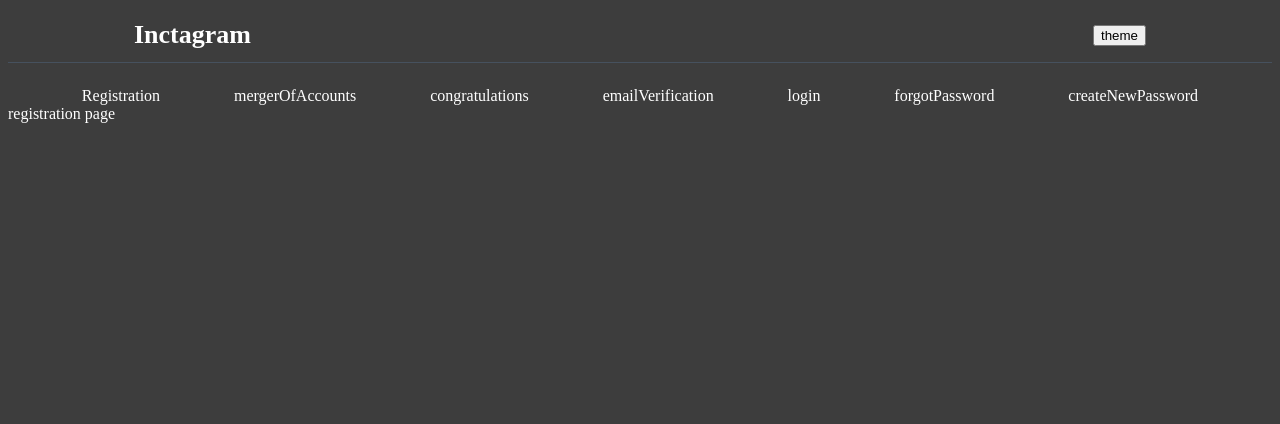
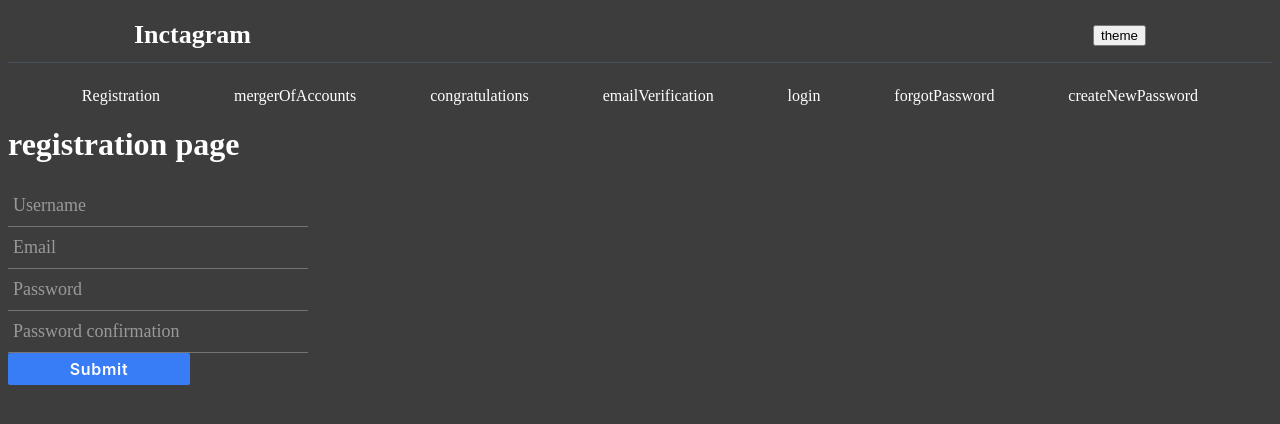
Before and after one commit to sousva/inctagram, a Next.js app: page /registration in a window 1280 px wide. Shown: the top 424 px of the page. Built offline with nearby package versions, Linux system fonts and the light colour scheme.

Commit message:
fix: InputText with forwardRef

```diff
--- a/src/app/registration/page.tsx
+++ b/src/app/registration/page.tsx
@@ -1,5 +1,39 @@
+'use client'
 import React from 'react'
+import {InputText} from '../../common/components/InputText/InputText'
+import {SubmitHandler, useForm} from 'react-hook-form'
+import {Button} from '../../common/components/Button/Button'
+
+type Inputs = {
+    Username: string
+    Email: string
+    Password: string
+    PasswordConfirmation: string
+}
 
 export default function Page() {
-    return <>registration page</>
+    const {
+        register,
+        handleSubmit,
+        formState: {errors},
+    } = useForm<Inputs>()
+    const onSubmit: SubmitHandler<Inputs> = data => alert(JSON.stringify(data, null, 2))
+
+    return (
+        <div>
+            <h1>registration page</h1>
+            <form onSubmit={handleSubmit(onSubmit)}>
+                <InputText label={'Username'} type={'text'} {...register('Username')} error={errors.Username} />
+                <InputText label={'Email'} type={'email'} {...register('Email')} error={errors.Username} />
+                <InputText label={'Password'} type={'password'} {...register('Password')} error={errors.Username} />
+                <InputText
+                    label={'Password confirmation'}
+                    type={'password'}
+                    {...register('PasswordConfirmation')}
+                    error={errors.Username}
+                />
+                <Button type={'submit'}>Submit</Button>
+            </form>
+        </div>
+    )
 }
--- a/src/common/components/InputText/InputText.styled.tsx
+++ b/src/common/components/InputText/InputText.styled.tsx
@@ -42,9 +42,9 @@ export const Wrapper = styled.div`
     }
 
     /* active state */
-    input:focus ~ label,
-    input:valid ~ label {
-        top: -20px;
+    //input:valid ~ label,
+    input:focus ~ label {
+        top: -3px;
         font-size: 14px;
         color: #5264ae;
     }
--- a/src/common/components/InputText/InputText.tsx
+++ b/src/common/components/InputText/InputText.tsx
@@ -1,15 +1,23 @@
 'use client'
-import React, {InputHTMLAttributes} from 'react'
+import React, {ComponentProps, forwardRef} from 'react'
+import {Wrapper} from './InputText.styled'
+import {FieldError} from 'react-hook-form'
 
-import {Wrapper} from './InputText.styled'
+type DefaultInputPropsType = ComponentProps<'input'>
 
-export const InputText = (props: InputHTMLAttributes<HTMLInputElement>) => {
+type InputTextProps = DefaultInputPropsType & {
+    label?: string
+    error?: FieldError | undefined
+}
+export const InputText = forwardRef<HTMLInputElement, InputTextProps>((props, ref) => {
+    console.log(props.error)
     return (
         <Wrapper>
-            <input id={props.name} type='text' {...props} />
+            <input ref={ref} {...props} />
             <span className='highlight'></span>
             <span className='bar'></span>
-            <label id={props.name}>{props.name}</label>
+            <label>{props.label}</label>
         </Wrapper>
     )
-}
+})
+InputText.displayName = 'InputText' //https://bobbyhadz.com/blog/react-component-is-missing-display-name
```
